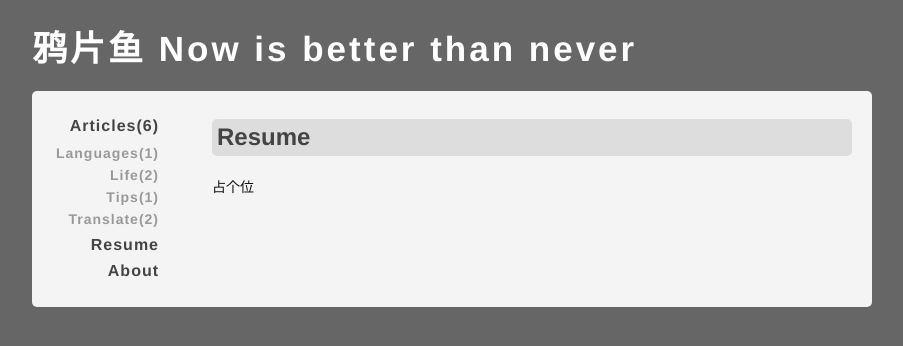
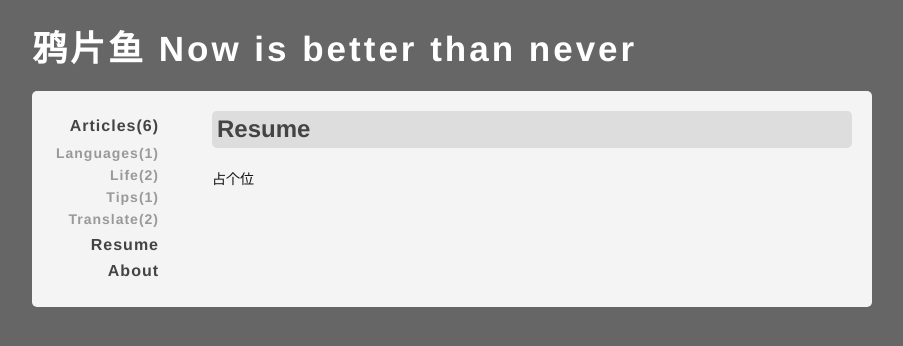
Before and after one commit to jiaguofang/yapianyu.github.com, a Jekyll site: the page built from resume.html, in a window 1280 px wide. Shown: the top 346 px of the page, without its empty margins (188-1091 px from the left). Built offline with Jekyll 4.4.1, drawn with Linux system fonts in a browser that asks for light colours; Markdown is read by kramdown in place of the engine named in the settings.

Commit message:
Update css/style.css

```diff
--- a/css/style.css
+++ b/css/style.css
@@ -384,10 +384,10 @@ span.balloon {
 
 #main h1 {
 	color: #444444;
-    font-size: 24px;
-    font-weight: bold;
-    margin: 8px 0 18px;
-    padding: 5px;
+	font-size: 24px;
+	font-weight: bold;
+	margin: 0 0 18px;
+	padding: 5px;
 	-moz-border-radius:5px;
 	-webki-border-radius:5px;
 	border-radius:5px;
```
